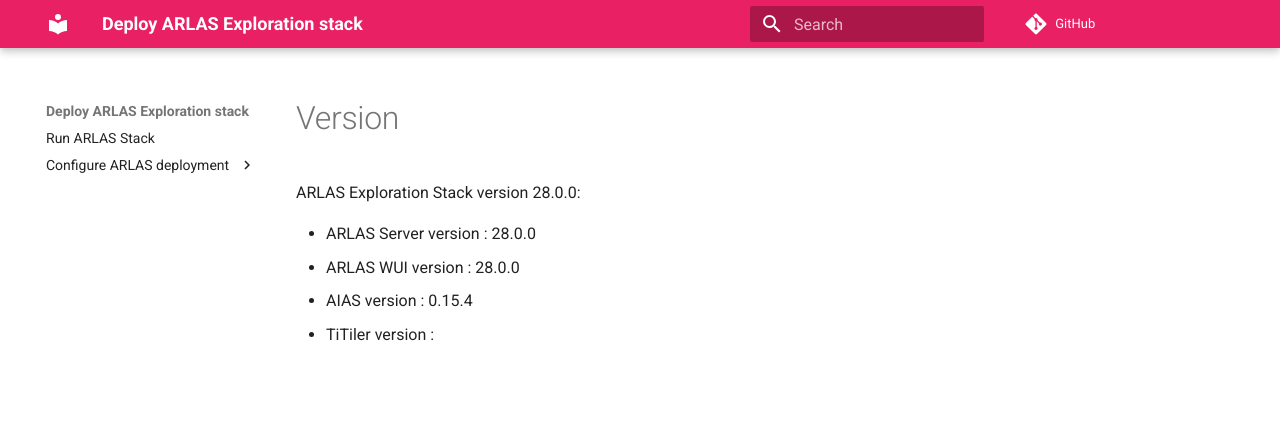
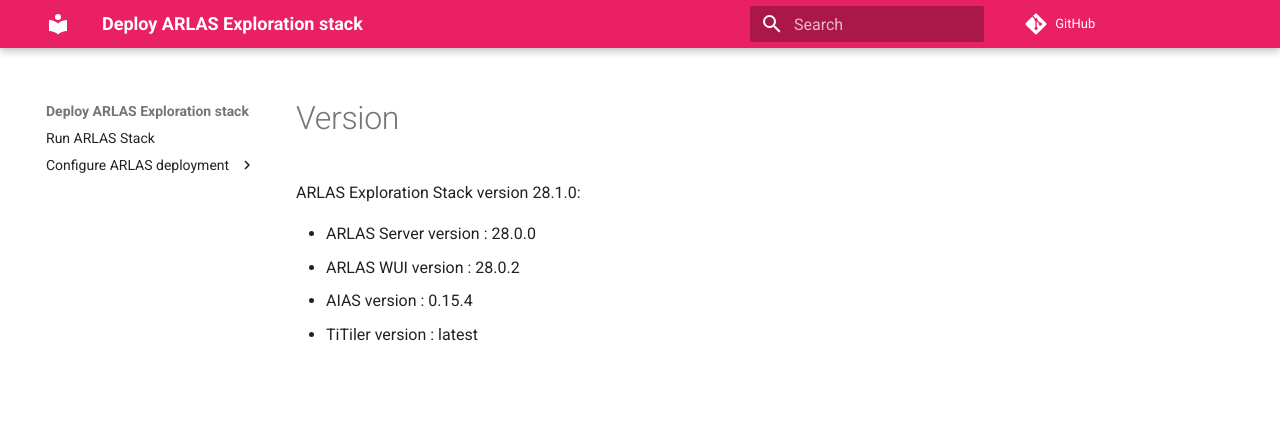
Before and after one commit to gisaia/ARLAS-Exploration-stack, an MkDocs documentation site: the page built from docs/docs/version.md, in a window 1280 px wide. Shown: the top 430 px of the page. Built offline with MkDocs 1.6.1 and Material for MkDocs 9.7.7, drawn with Linux system fonts in a browser that asks for light colours; comment, search, counter and statistics services are not loaded.

```diff
--- a/docs/docs/version.md
+++ b/docs/docs/version.md
@@ -1,6 +1,6 @@
-ARLAS Exploration Stack version 28.0.0:
+ARLAS Exploration Stack version 28.1.0:
 
  - ARLAS Server version : 28.0.0
- - ARLAS WUI version : 28.0.0
+ - ARLAS WUI version : 28.0.2
  - AIAS version : 0.15.4
- - TiTiler version :
+ - TiTiler version : latest
```
Also changed, not shown: docs/docs/helm/aias-services/README.md (+1 -1 lines), docs/docs/helm/arlas-services/README.md (+1 -1 lines), docs/docs/helm/arlas-stack/README.md (+6 -5 lines), docs/docs/helm/arlas-uis/README.md (+2 -2 lines), k8s/charts/aias-services/README.md, k8s/charts/arlas-services/README.md, k8s/charts/arlas-stack/README.md, k8s/charts/arlas-uis/README.md, k8s/charts/titiler/README.md, 5 other files.
